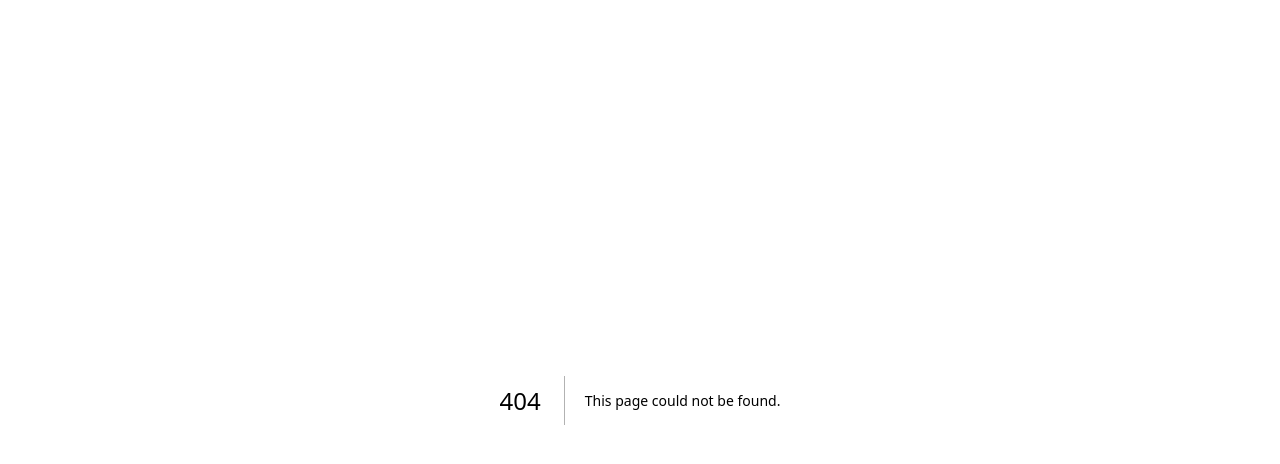
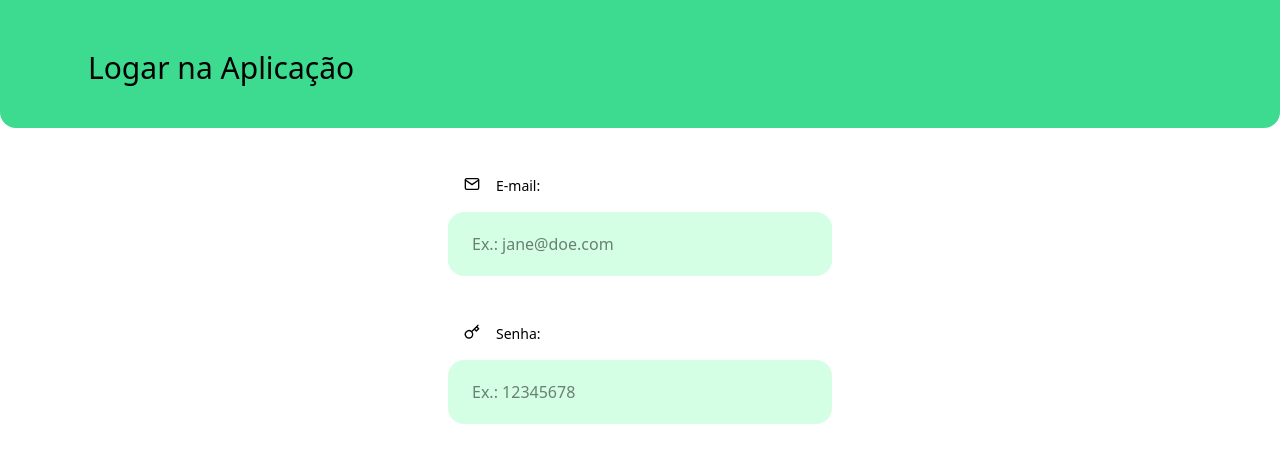
Before and after one commit to awlana04/lost-and-link-web, a Next.js app: page /login in a window 1280 px wide. Before the commit this address had no page. Shown: the top 464 px of the page. Built offline with nearby package versions, Linux system fonts and the light colour scheme; no server answers.

Commit message:
💡 :FEAT [Login]: adds page

```diff
--- /dev/null
+++ b/src/app/login/page.tsx
@@ -0,0 +1,5 @@
+import LoginPage from '@/src/pages/login-page';
+
+export default function Login() {
+  return <LoginPage />;
+}
--- /dev/null
+++ b/src/pages/login-page.tsx
@@ -0,0 +1,107 @@
+'use client';
+
+import { useForm } from 'react-hook-form';
+import { useRouter } from 'next/navigation';
+import { FiKey, FiMail } from 'react-icons/fi';
+import { zodResolver } from '@hookform/resolvers/zod';
+import { z } from 'zod';
+import { signInWithEmailAndPassword, getAuth } from 'firebase/auth';
+
+import { app } from '../lib/firebase';
+
+import Button from '@/src/components/atoms/button';
+import Label from '@/src/components/molecules/label';
+import ScreenTitle from '../components/molecules/screen-title';
+
+const schema = z.object({
+  email: z
+    .email('O email precisa ser válido')
+    .nonempty('O email é um campo obrigatório!'),
+  password: z
+    .string()
+    .min(8, 'A senha necessita ter no mínimo 8 caracteres!')
+    .nonempty('A senha é obrigatória!'),
+});
+
+export default function LoginPage() {
+  const router = useRouter();
+
+  const {
+    register,
+    handleSubmit,
+    formState: { errors },
+  } = useForm({ resolver: zodResolver(schema) });
+
+  const handleNextStep = async (data: any) => {
+    const auth = getAuth(app);
+
+    await signInWithEmailAndPassword(auth, data.email, data.password).then(
+      async (e) => {
+        console.log(e.user.uid);
+
+        const user = {
+          id: e.user.uid,
+          name: e.user.displayName,
+          email: e.user.email,
+        };
+
+        await e.user
+          .getIdToken()
+          .then((token) => {
+            document.cookie = `@lost-and-link:token=${token}`;
+            document.cookie = `@lost-and-link:user=${JSON.stringify(user)}`;
+          })
+          .finally(() => {
+            router.push('/');
+          });
+      }
+    );
+  };
+
+  return (
+    <div>
+      <ScreenTitle title='Logar na Aplicação' />
+
+      <form
+        onSubmit={handleSubmit(handleNextStep)}
+        className='flex items-center justify-center mt-10 flex-col gap-10'
+      >
+        <div className='flex flex-col'>
+          <Label labelName='E-mail:' icon={FiMail} />
+          <input
+            placeholder='Ex.: jane@doe.com'
+            type='text'
+            {...register('email')}
+            className='border-2 rounded-2xl w-96 h-16 px-6 bg-lightGreen border-none data-[errored=true]:border-red-500 data-[errored=true]:text-red-500 data-[errored=true]:outline'
+          />
+
+          {errors.email && (
+            <p className='text-red-500 font-bold mt-4 ml-4'>
+              {errors.email.message}
+            </p>
+          )}
+        </div>
+
+        <div className='flex flex-col'>
+          <Label labelName='Senha:' icon={FiKey} />
+          <input
+            placeholder='Ex.: 12345678 '
+            type='password'
+            {...register('password')}
+            className='border-2 rounded-2xl w-96 h-16 px-6 bg-lightGreen border-none data-[errored=true]:border-red-500 data-[errored=true]:text-red-500 data-[errored=true]:outline'
+          />
+
+          {errors.password && (
+            <p className='text-red-500 font-bold mt-4 ml-4'>
+              {errors.password.message}
+            </p>
+          )}
+        </div>
+
+        <div className='justify-center items-center flex mt-4'>
+          <Button text='Entrar' type='submit' />
+        </div>
+      </form>
+    </div>
+  );
+}
```
